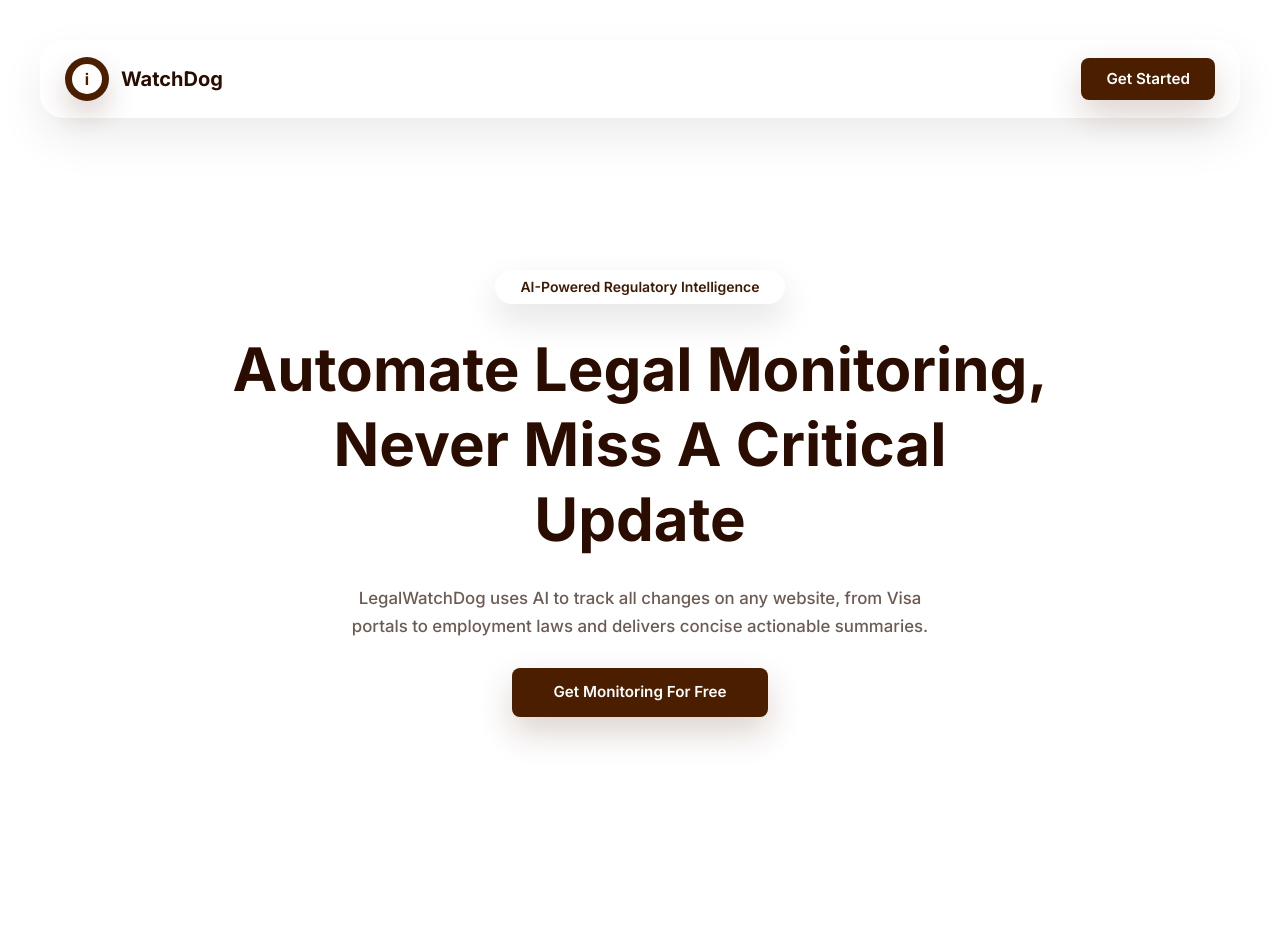
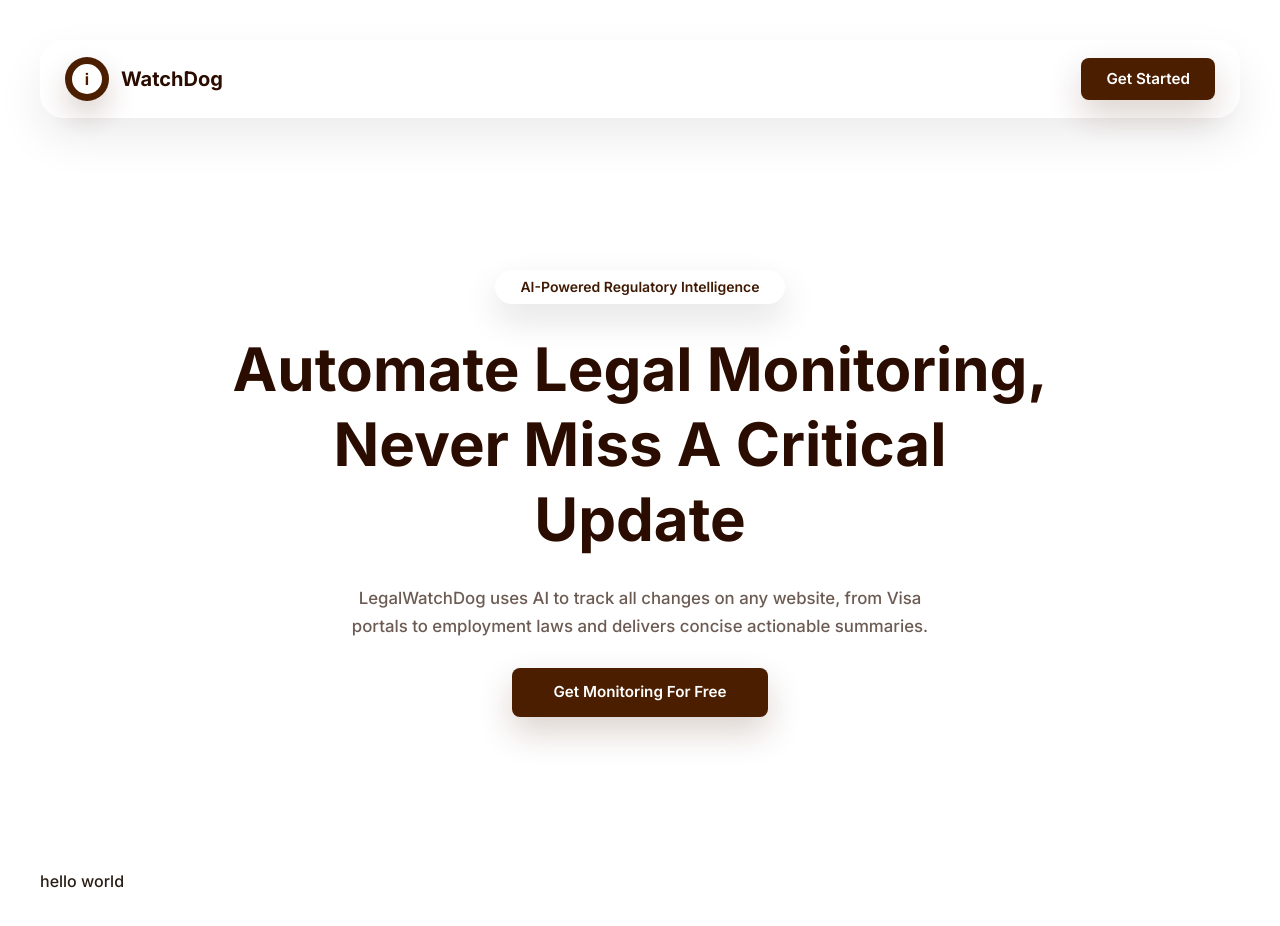
Before and after one commit to hngprojects/legal-watch-dog-FE, a Vue app: page / in a window 1280 px wide. Shown: the top 926 px of the page. Before the commit the page ends 885 px from the top, so only its background shows below. Built offline with nearby package versions, Linux system fonts and the light colour scheme; the HTML template or start-up script is replaced by a standard one.

Commit message:
feat: add how-legal-watchdog-section to landing page

```diff
--- /dev/null
+++ b/src/components/organisms/HowItWorks.vue
@@ -0,0 +1,5 @@
+<script setup lang="ts"></script>
+
+<template>
+  <section>hello world</section>
+</template>
--- a/src/screens/HomePage.vue
+++ b/src/screens/HomePage.vue
@@ -1,5 +1,6 @@
 <script setup lang="ts">
 import HeroSection from '@/components/organisms/HeroSection.vue'
+import HowItWorks from '@/components/organisms/HowItWorks.vue'
 import MainHeader from '@/components/organisms/MainHeader.vue'
 </script>
 
@@ -7,5 +8,6 @@ import MainHeader from '@/components/organisms/MainHeader.vue'
   <div class="flex min-h-screen flex-col gap-6">
     <MainHeader />
     <HeroSection />
+    <HowItWorks />
   </div>
 </template>
```
